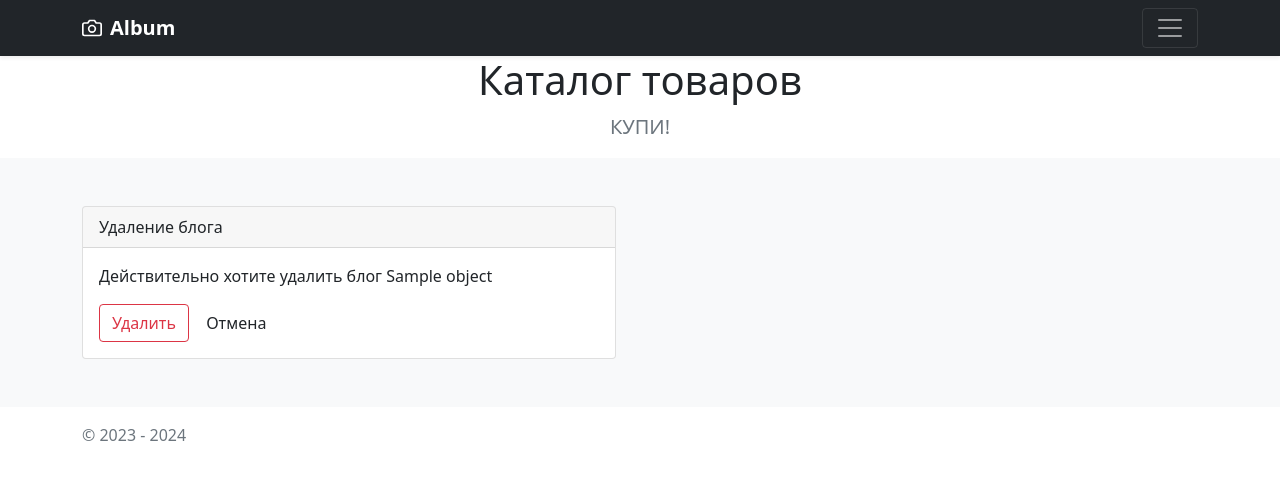
After one commit to Yambur/HW_20.1, a Django app: template main/templates/main/blog_confirm_delete.html in a window 1280 px wide. The commit adds this page. Shown: the top 480 px of the page. Run offline with Django 4.2, Linux system fonts and the light colour scheme; the template is opened without the code that fills it: most values are stand-ins (such as "Sample title", 1, 10 or a date in 2020); data that the repository does not hold is empty; some libraries are stand-ins or nearby versions.

Commit message:
add delete

```diff
--- /dev/null
+++ b/main/templates/main/blog_confirm_delete.html
@@ -0,0 +1,23 @@
+{% extends 'main/base.html' %}
+
+{% block content %}
+<form method="post" class="row">
+    <div class="col-6">
+        <div class="card">
+            <div class="card-header">
+                Удаление блога
+            </div>
+            <div class="card-body">
+                {% csrf_token %}
+                <p>Действительно хотите удалить блог {{ object.name }}</p>
+                <button type="submit" class="btn btn-outline-danger">
+                    Удалить
+                </button>
+                <a class="btn btn-warning-outline" href=" {% url 'main:blog' %}">Отмена</a>
+            </div>
+        </div>
+    </div>
+</form>
+
+
+{% endblock %}
--- a/main/templates/main/blog_list.html
+++ b/main/templates/main/blog_list.html
@@ -21,7 +21,7 @@
                     <div class="card_footer">
                         <a class="btn btn-outline-success" href="{% url 'main:blog_detail' object.pk %}">Посмотреть</a>
                         <a class="btn btn-outline-success" href="{% url 'main:blog_update' object.pk %}">Изменить</a>
-                        <a class="btn btn-outline-danger float-right" href="#">Удалить</a>
+                        <a class="btn btn-outline-danger float-right" href="{% url 'main:blog_delete' object.pk %}">Удалить</a>
                     </div>
                 </div>
             </div>
--- a/main/urls.py
+++ b/main/urls.py
@@ -1,7 +1,8 @@
 from django.urls import path
 
 from main.apps import MainConfig
-from main.views import IndexView, ContactsView, BlogListView, BlogCreateView, BlogUpdateView, BlogDetailView
+from main.views import IndexView, ContactsView, BlogListView, BlogCreateView, BlogUpdateView, BlogDetailView, \
+    BlogDeleteView
 
 app_name = MainConfig.name
 
@@ -12,5 +13,5 @@ urlpatterns = [
     path('blog/<int:pk>', BlogDetailView.as_view(), name='blog_detail'),
     path('blog/create/', BlogCreateView.as_view(), name='blog_create'),
     path('blog/update/<int:pk>', BlogUpdateView.as_view(), name='blog_update'),
-    #path('blog/delete/<int:pk>', BlogDeleteView.as_view(), name='blog_delete'),
+    path('blog/delete/<int:pk>', BlogDeleteView.as_view(), name='blog_delete'),
 ]
```
Also changed, not shown: main/views.py (+6 -1 lines).
